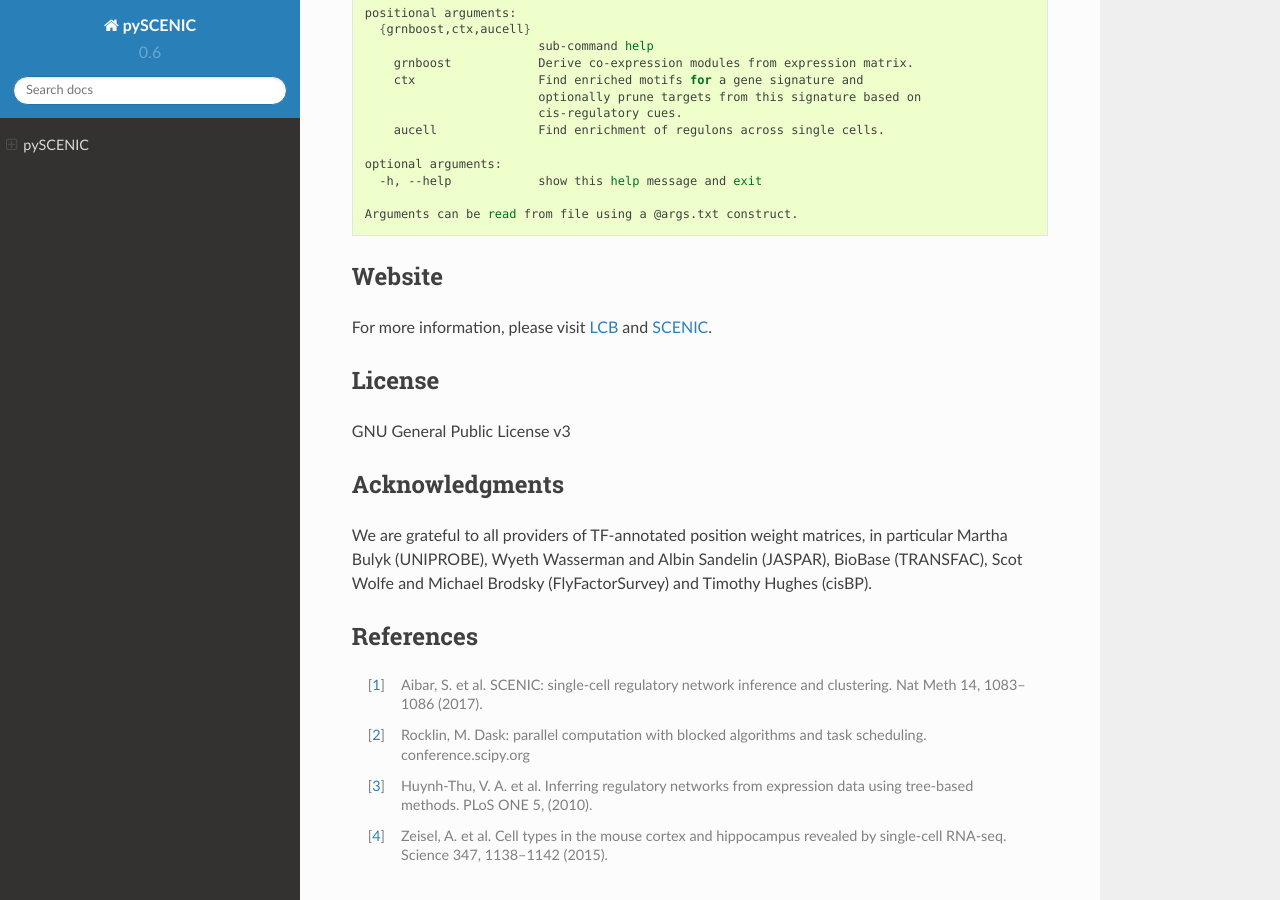
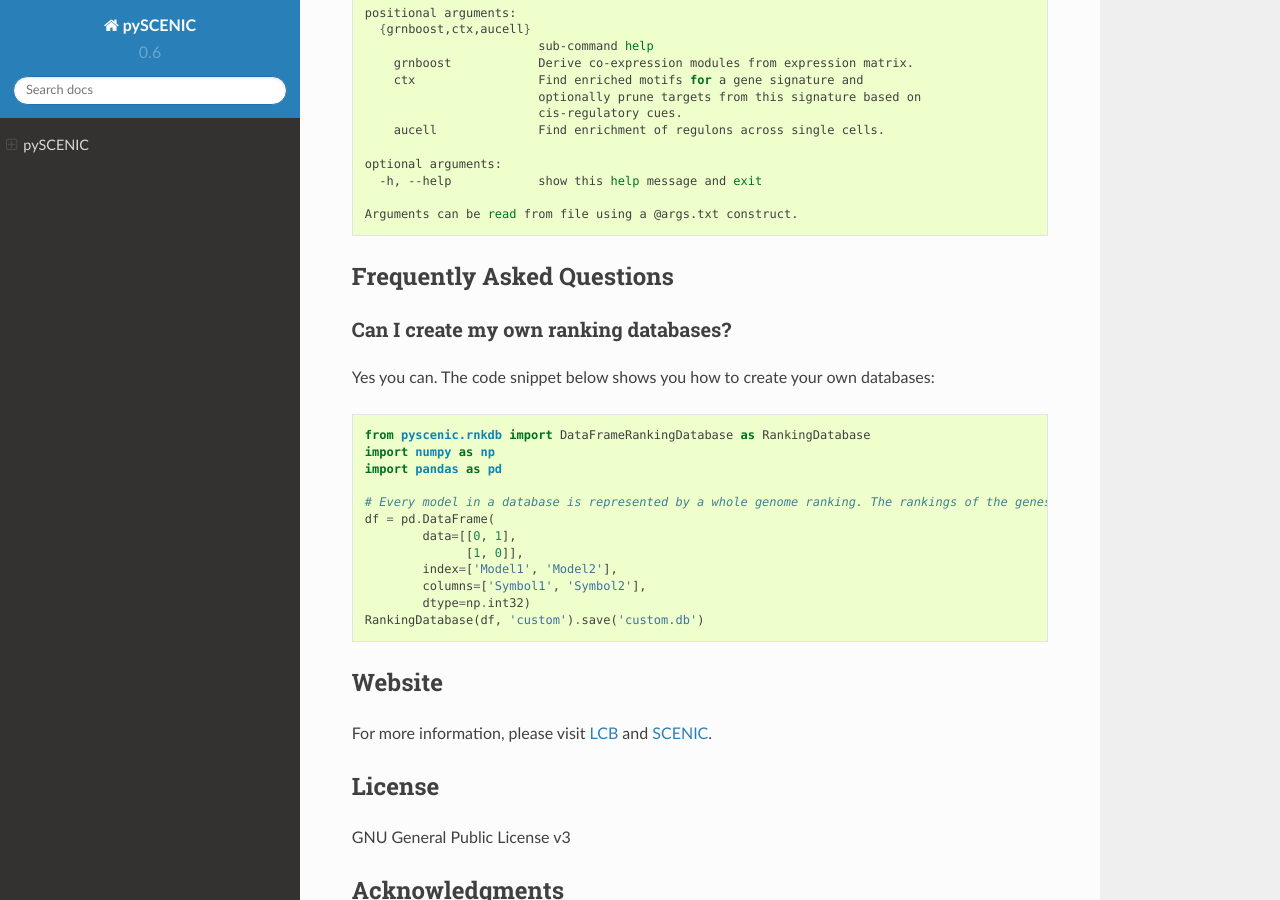
Before and after one commit to aertslab/pySCENIC, a Sphinx documentation site: the page built from docs/index.rst, in a window 1280 px wide and 900 px high, scrolled down 6099 px. Built offline with Sphinx 7.4.7 and the Read the Docs theme 2.0.0, drawn with Linux system fonts in a browser that asks for light colours; some of the changed text lies outside the part shown.

Commit message:
Updated docs with FAQ section. [skip ci]

```diff
--- a/docs/index.rst
+++ b/docs/index.rst
@@ -26,6 +26,7 @@ The pipeline has three steps:
     * `Installation`_
     * `Tutorial`_
     * `Command Line Interface`_
+    * `Frequently Asked Questions`_
     * See notebooks_
     * Report an issue_
     * Releases at PyPI_
@@ -288,6 +289,30 @@ A command line version of the tool is included. This tool is available after pro
 
     Arguments can be read from file using a @args.txt construct.
 
+Frequently Asked Questions
+--------------------------
+
+Can I create my own ranking databases?
+~~~~~~~~~~~~~~~~~~~~~~~~~~~~~~~~~~~~~~
+
+Yes you can. The code snippet below shows you how to create your own databases:
+
+.. code-block:: python
+
+    from pyscenic.rnkdb import DataFrameRankingDatabase as RankingDatabase
+    import numpy as np
+    import pandas as pd
+
+    # Every model in a database is represented by a whole genome ranking. The rankings of the genes must be 0-based.
+    df = pd.DataFrame(
+            data=[[0, 1],
+                  [1, 0]],
+            index=['Model1', 'Model2'],
+            columns=['Symbol1', 'Symbol2'],
+            dtype=np.int32)
+    RankingDatabase(df, 'custom').save('custom.db')
+
+
 Website
 -------
 
```
